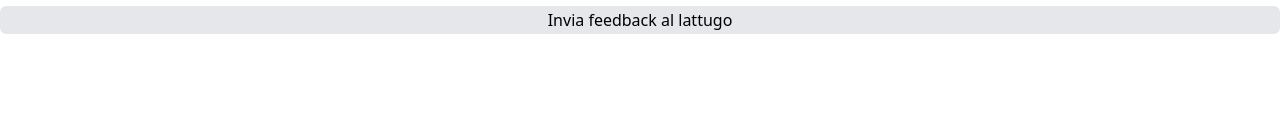
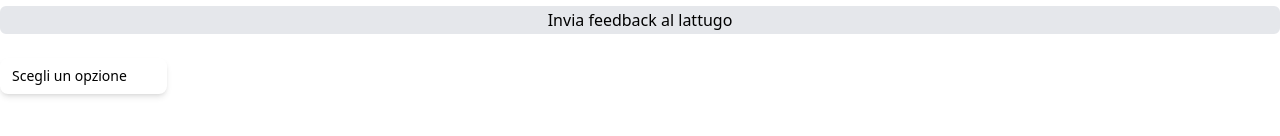
Before and after one commit to LucaFasone/Pioppos-complain, a React (Vite) app: page / in a window 1280 px wide. Shown: the part 354-490 px from the top of the page. Built offline with nearby package versions, Linux system fonts and the light colour scheme.

Commit message:
Styled the ListBox

```diff
--- a/src/App.jsx
+++ b/src/App.jsx
@@ -1,5 +1,6 @@
 import React from 'react'
 import Style from './App.module.css'
+import ListBox from './Components/ListBox'
   function App() {
   return (
     <div className={Style.MainContainer}>
@@ -8,6 +9,7 @@ import Style from './App.module.css'
       </h1>
       <textarea className={Style.TextArea} name="TextArea" cols="23" rows="8"></textarea>
       <button className={Style.SubmitButton}>Invia feedback al lattugo</button>
+      <ListBox/>
     </div>
   )
 }
--- a/src/Components/ListBox.jsx
+++ b/src/Components/ListBox.jsx
@@ -1,8 +1,31 @@
-import React from 'react'
+import { useState } from 'react'
+import { Listbox } from '@headlessui/react'
 
 function ListBox() {
+
+const options = [
+  { id: 1, name: 'Scegli un opzione' },
+  { id: 2, name: 'Vedi la lista dei messaggi' },
+  { id: 3, name: 'Vota il tuo lattugo solo ogni 24 ore '},
+]
+  const [selectedOption, setSelectedOption] = useState(options[0])
+
   return (
-    <div>ListBox</div>
+    <div className="mt-4 w-full relative">
+      <Listbox value={selectedOption} onChange={setSelectedOption} >
+      <Listbox.Button  className="cursor-default rounded-lg bg-white py-2 pl-3 pr-10 text-left shadow-md focus:outline-none focus-visible:border-indigo-500 focus-visible:ring-2 focus-visible:ring-white focus-visible:ring-opacity-75 focus-visible:ring-offset-2 focus-visible:ring-offset-orange-300 sm:text-sm">{selectedOption.name}</Listbox.Button>
+      <Listbox.Options>
+        {options.map((option) => (
+          <Listbox.Option
+            key={option.id}
+            value={option}>
+            {option.name}
+          </Listbox.Option>
+        ))}
+      </Listbox.Options>
+    </Listbox>
+  </div>
+
   )
 }
 
```
